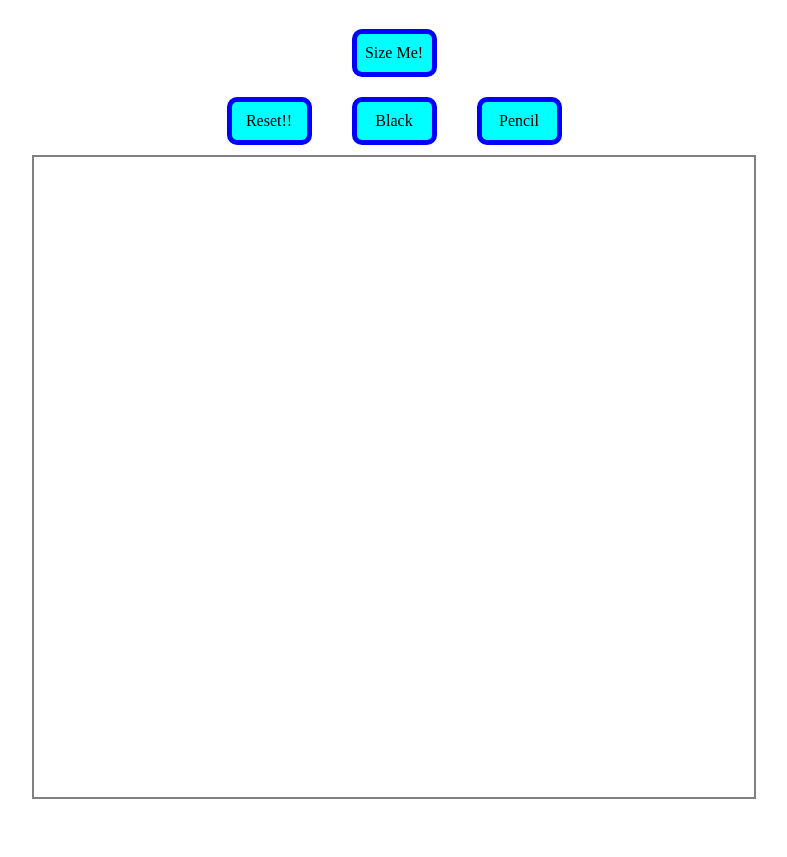
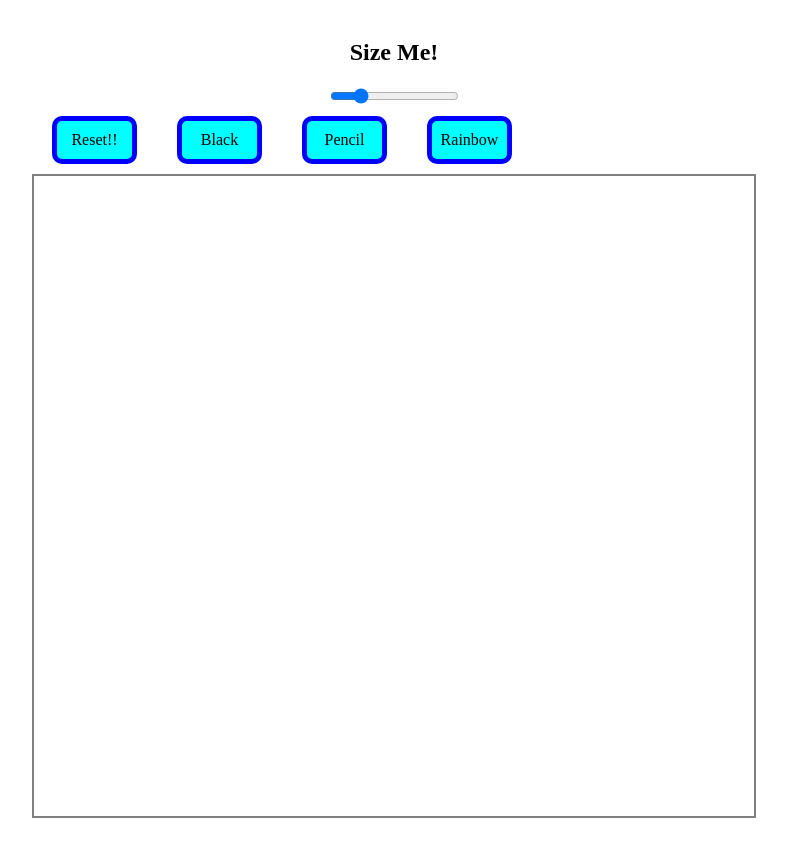
Before and after one commit to Elendel19/etch-a-sketch, a plain HTML site: page index.html in a window 1280 px wide. Shown: the part 69-926 px from the top of the page, without its empty margins (246-1033 px from the left). After the commit the page ends 895 px from the top, so only its background shows below. Drawn offline with Linux system fonts and the light colour scheme.

Commit message:
Change layout and board size selection

```diff
--- a/index.html
+++ b/index.html
@@ -10,13 +10,20 @@
 <body>
     <h1>Etch-A-Sketch!</h1>
 
-    <div class="button setSize">Size Me!</div>
-    <div class="buttonContainer">
-        <div class="button reset">Reset!!</div>
-        <div class="button black">Black</div>
-        <div class="button pencil">Pencil</div>
+    <h2>Size Me!</h2>
+    <div class="sizeText"></div>
+    <input type="range" min="4" max="100" value="24" class="slider">
+
+    <div class="wrapper">
+        <div class="buttonContainer">
+            <div class="button reset">Reset!!</div>
+            <div class="button black">Black</div>
+            <div class="button pencil">Pencil</div>
+            <div class="button rainbow">Rainbow</div>
+        </div>
+        <div class="container"></div>
     </div>
-    <div class="container">
+
 
     </div>
     <script src="script.js"></script>
```
